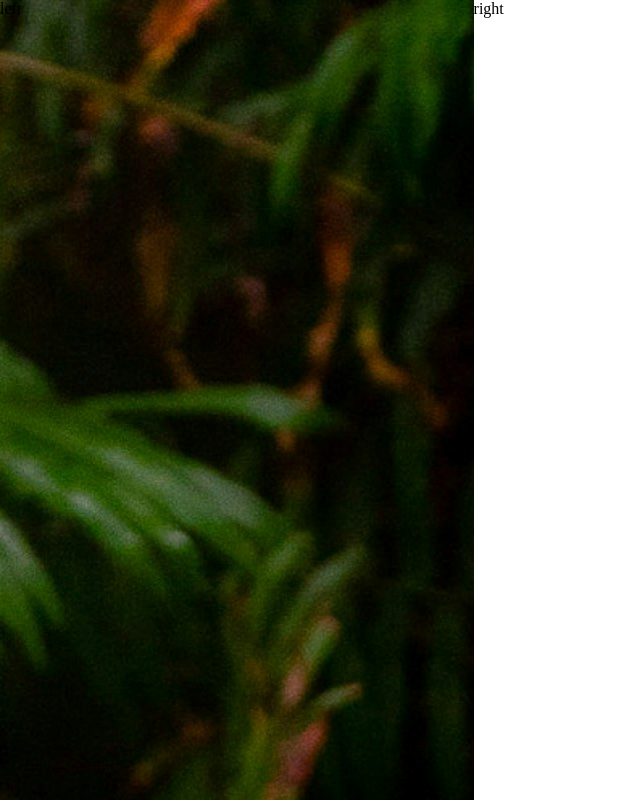
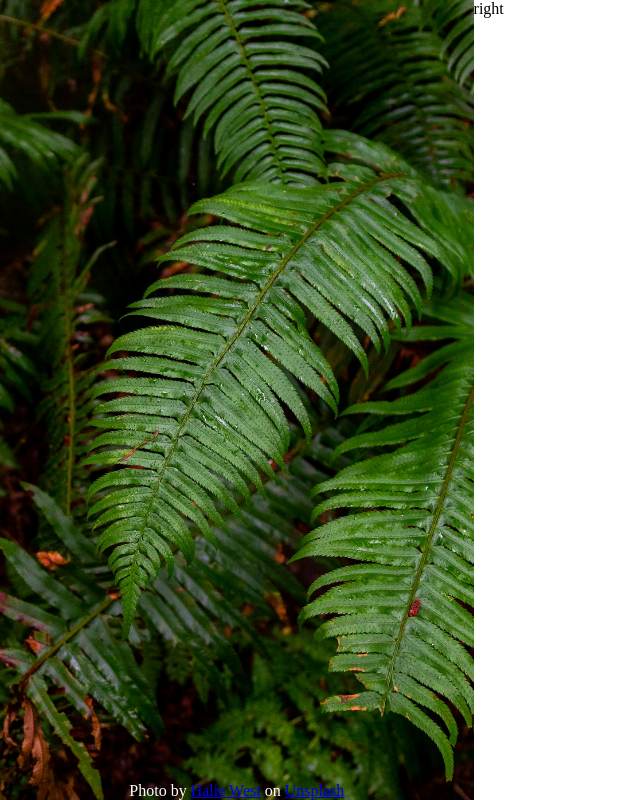
Before and after one commit to mrmiffmiff/odin-sign-up-form, a plain HTML site: page index.html in a window 1280 px wide. Shown: the whole page, without its empty margins (0-640 px from the left). Drawn offline with Linux system fonts and the light colour scheme.

Commit message:
remembered how flexbox worked, got credit to bottom

```diff
--- a/index.html
+++ b/index.html
@@ -10,8 +10,13 @@
 
 <body>
     <div class="container">
-        <div id="imSide">left</div>
-        <div id="formSide">right</div>
+        <div class="imSide">
+            <div class="splash"></div>
+            <div class="credit">Photo by <a href="https://unsplash.com/@haliewestphoto">Halie West</a> on <a
+                    href="https://unsplash.com/photos/green-leaf-plant-in-close-up-photography-25xggax4bSA">Unsplash</a>
+            </div>
+        </div>
+        <div class="formSide">right</div>
     </div>
 </body>
 
--- a/style.css
+++ b/style.css
@@ -11,10 +11,24 @@
     /* Based on the spec picture we should be taking up the entire screen here */
 }
 
-#imSide {
+.imSide {
     background-image: url(./assets/img/halie-west-25xggax4bSA-unsplash.jpg);
+    background-size: cover;
+    /*background-repeat: no-repeat;*/
     background-color: white;
     height: 100%;
     width: 37%;
     /* Rough calculation from measuring image with rulers... obviously I could customize but eh */
+    display: flex;
+    color: white;
+    justify-content: center;
 }
+
+.credit {
+    align-self: flex-end;
+}
+
+.formSide {
+    height: 100%;
+    width: auto;
+}
```
